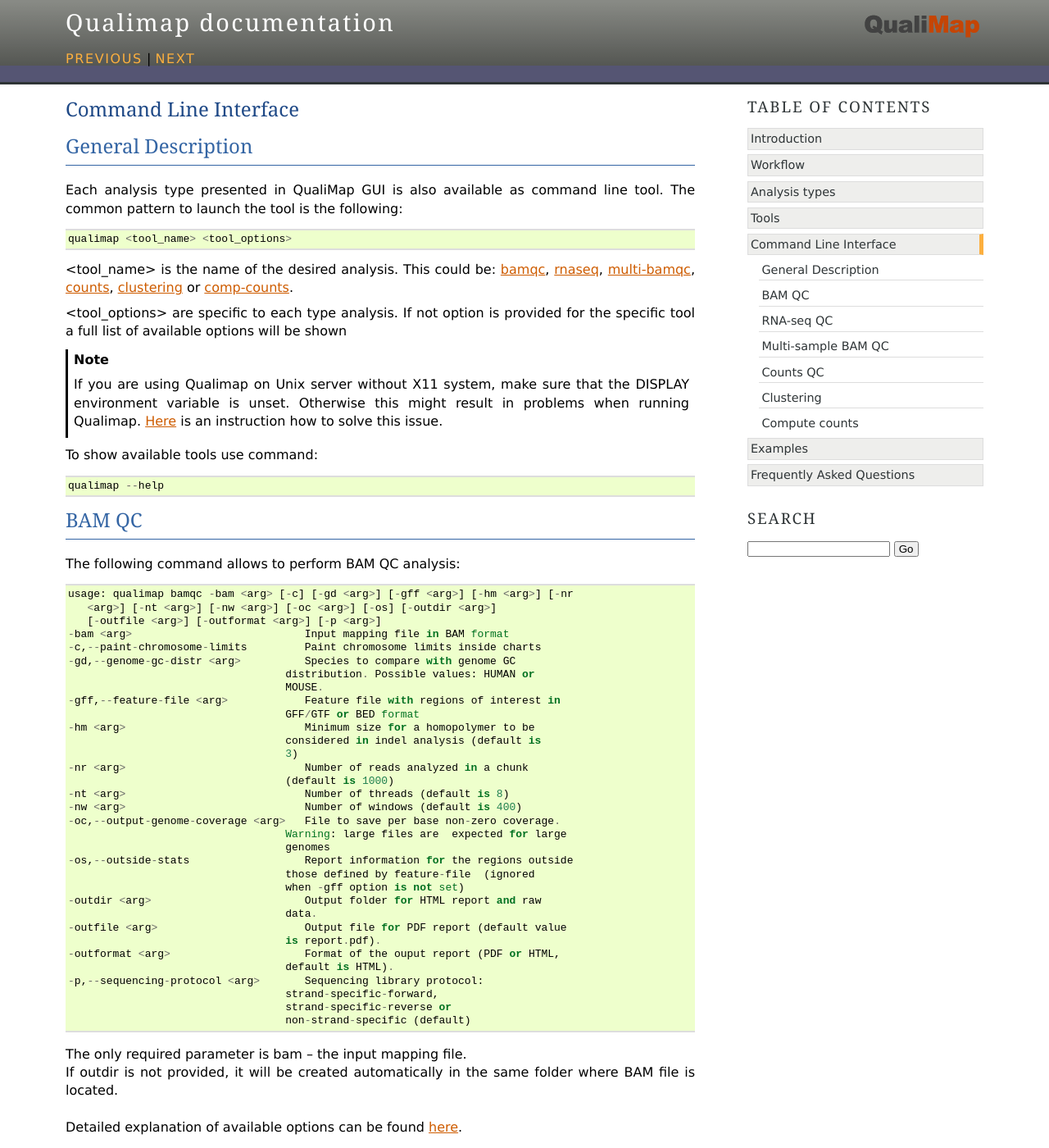
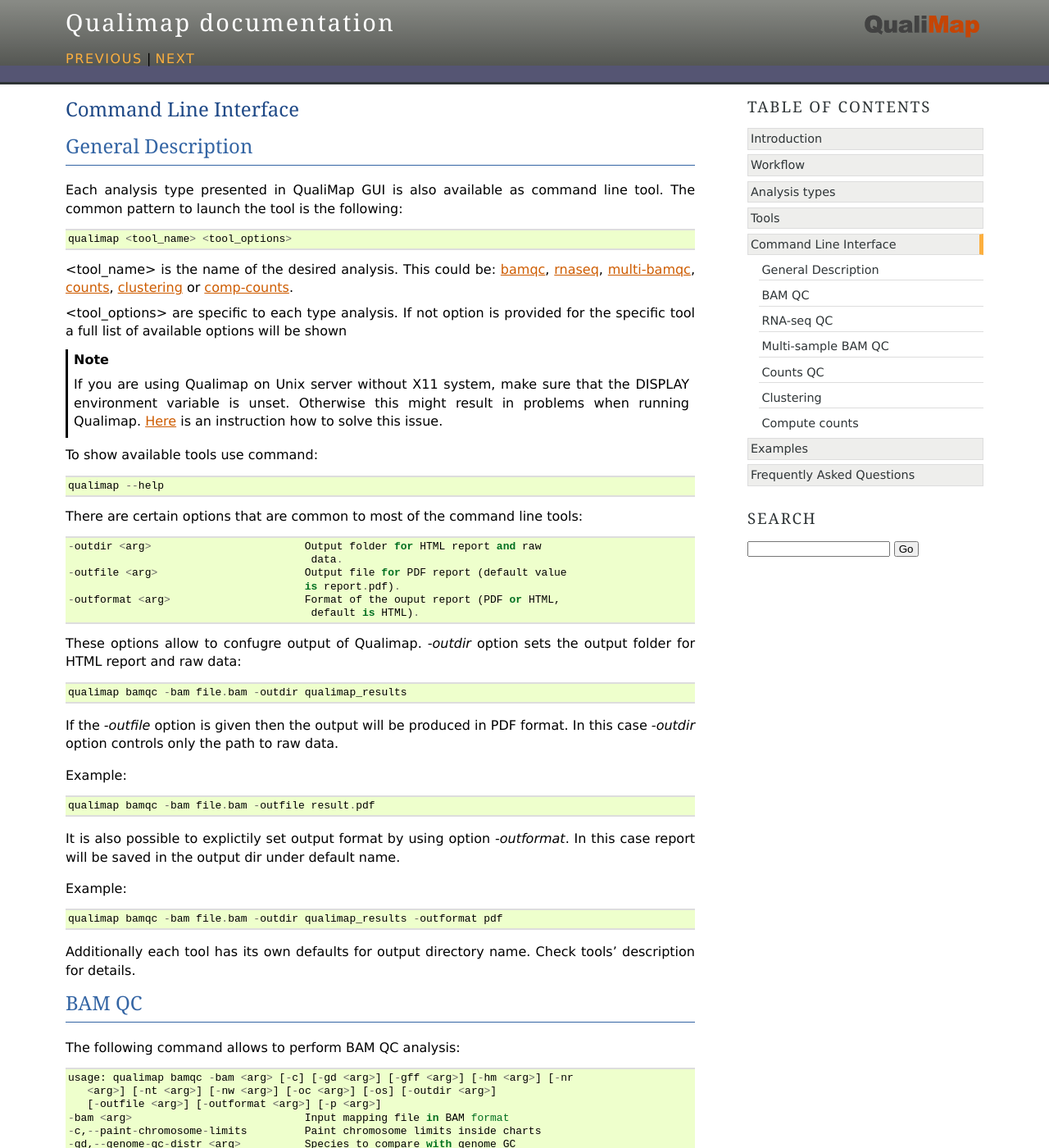
Before and after one commit to scchess/Qualimap, a Sphinx documentation site: the page built from doc/command_line.rst, in a window 1280 px wide and 1400 px high. Shown: the whole window at 82% size. Built offline with Sphinx 7.4.7, drawn with Linux system fonts in a browser that asks for light colours.

Commit message:
Documentation update

```diff
--- a/doc/command_line.rst
+++ b/doc/command_line.rst
@@ -19,6 +19,33 @@ Each analysis type presented in QualiMap GUI is also available as command line t
 To show available tools use command::
 
     qualimap --help
+
+There are certain options that are common to most of the command line tools::
+
+ -outdir <arg>                        Output folder for HTML report and raw
+                                       data.
+ -outfile <arg>                       Output file for PDF report (default value
+                                      is report.pdf).
+ -outformat <arg>                     Format of the ouput report (PDF or HTML,
+                                       default is HTML).
+
+
+These options allow to confugre output of Qualimap.
+*-outdir* option sets the output folder for HTML report and raw data::
+
+ qualimap bamqc -bam file.bam -outdir qualimap_results
+
+| If the *-outfile* option is given then the output will be produced in PDF format. In this case *-outdir* option controls only the path to raw data.
+Example::
+
+  qualimap bamqc -bam file.bam -outfile result.pdf
+
+| It is also possible to explictily set output format by using option *-outformat*. In this case report will be saved in the output dir under default name.
+Example::
+
+  qualimap bamqc -bam file.bam -outdir qualimap_results -outformat pdf
+
+| Additionally each tool has its own defaults for output directory name. Check tools' description for details.
 
 
 .. _cmdline-bamqc:
--- a/doc/samples.rst
+++ b/doc/samples.rst
@@ -79,9 +79,9 @@ Sample Output
 BAM QC
 ******
 
-Analysis of the WG-seq data (ERR089819.bam): `QualiMap HTML report <http://qualimap.bioinfo.cipf.es/samples/ERR089819_result/qualimapReport.html>`_.
+Analysis of the WG-seq data (ERR089819.bam): `QualiMap HTML report <http://kokonech.github.io/qualimap/HG00096.chr20_bamqc/qualimapReport.html>`_.
 
-Analysis of the WG-seq data (HG00096.chrom20.bam): `QualiMap HTML report <http://qualimap.bioinfo.cipf.es/samples/HG00096.chrom20_result/qualimapReport.html>`_.
+Analysis of the WG-seq data (HG00096.chrom20.bam): `QualiMap PDF report <http://kokonech.github.io/qualimap/ERR089819_report.pdf>`_.
 
 
 RNA-seq QC
```
Also changed, not shown: doc/analysis.rst (+3 -6 lines).
